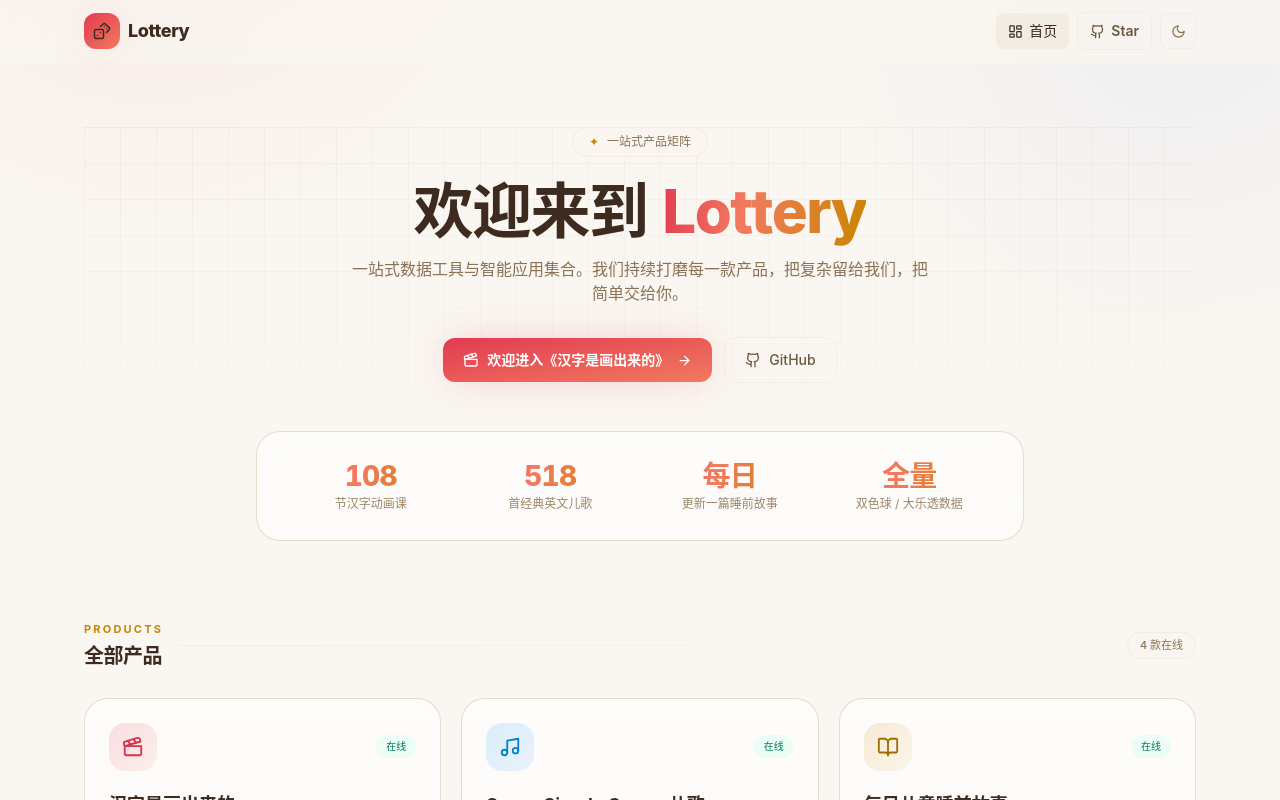
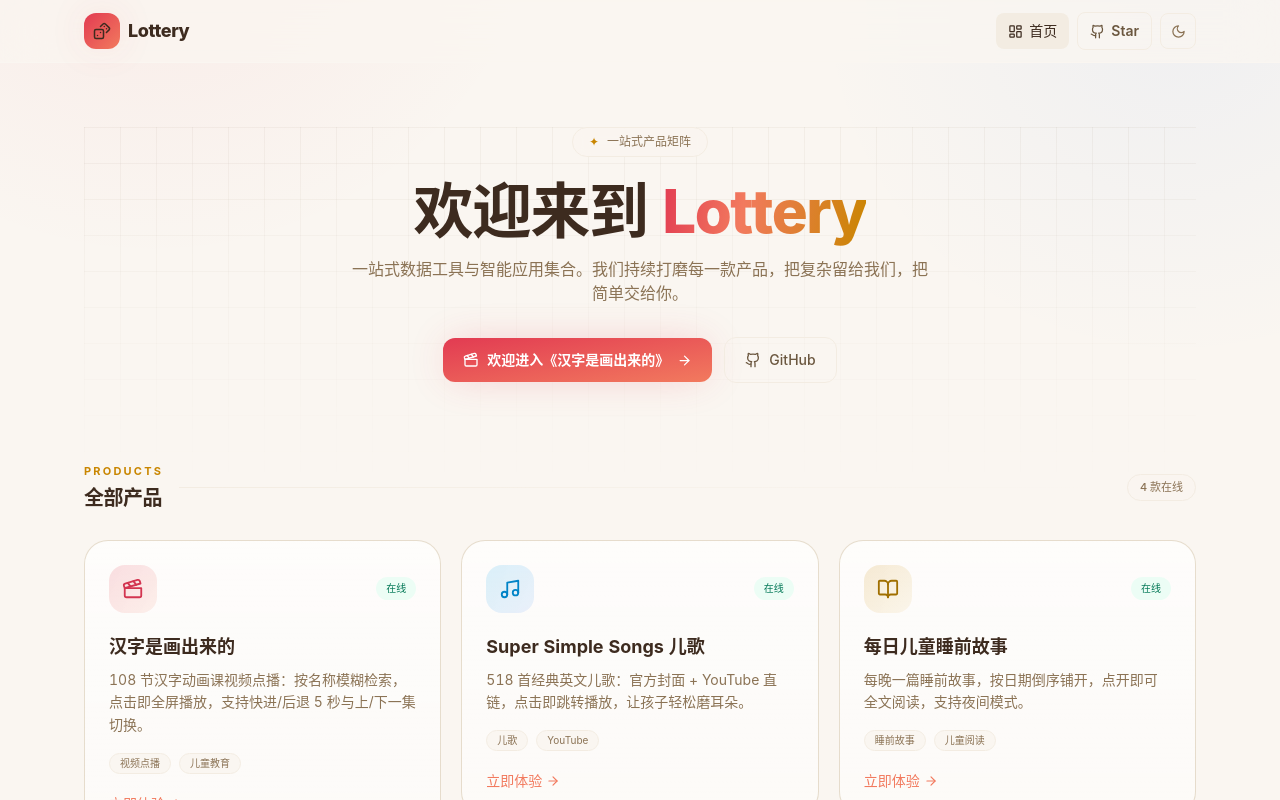
Before and after one commit to Congxiang1994/Lottery, a React (Vite) app in the folder frontend/: page / in a window 1280 px wide. Shown: the top 800 px of the page. Built offline with nearby package versions, Linux system fonts and the light colour scheme; no server answers.

Commit message:
portal: 移除首页数据亮点条

```diff
--- a/frontend/src/portal/Portal.tsx
+++ b/frontend/src/portal/Portal.tsx
@@ -105,14 +105,6 @@ const APPS: {
   },
 ];
 
-/* 首页数据亮点：只在有确定数据时追加，避免虚标 */
-const STATS: { value: string; label: string }[] = [
-  { value: "108", label: "节汉字动画课" },
-  { value: "518", label: "首经典英文儿歌" },
-  { value: "每日", label: "更新一篇睡前故事" },
-  { value: "全量", label: "双色球 / 大乐透数据" },
-];
-
 export default function Portal() {
   const liveApps = APPS.filter((a) => a.status === "live" && !a.isPrivate);
   const privateApps = APPS.filter((a) => a.status === "live" && a.isPrivate);
@@ -162,23 +154,6 @@ export default function Portal() {
             >
               <Github size={16} /> GitHub
             </a>
-          </div>
-
-          {/* 数据亮点条 */}
-          <div
-            className="animate-rise glass mx-auto mt-12 grid max-w-3xl grid-cols-2 gap-y-6 rounded-3xl px-6 py-6 sm:grid-cols-4 sm:py-7"
-            style={{ animationDelay: "280ms" }}
-          >
-            {STATS.map((s) => (
-              <div key={s.label} className="text-center">
-                <div className="gradient-text text-2xl font-extrabold tracking-tight sm:text-[28px]">
-                  {s.value}
-                </div>
-                <div className="mt-1 text-[11px] leading-snug text-paper-600 sm:text-xs">
-                  {s.label}
-                </div>
-              </div>
-            ))}
           </div>
         </div>
       </section>
```
